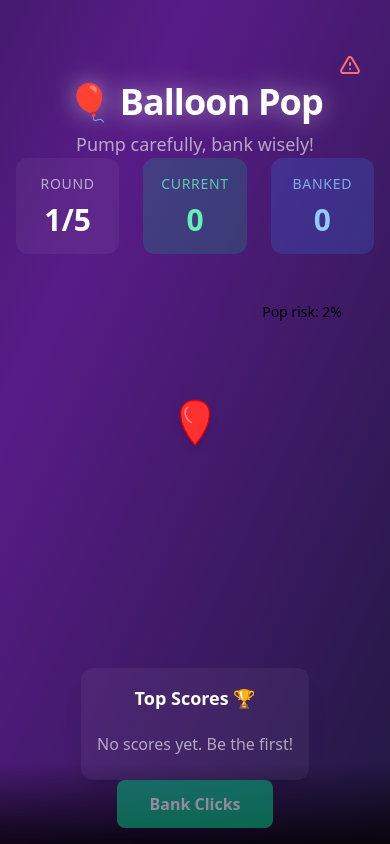
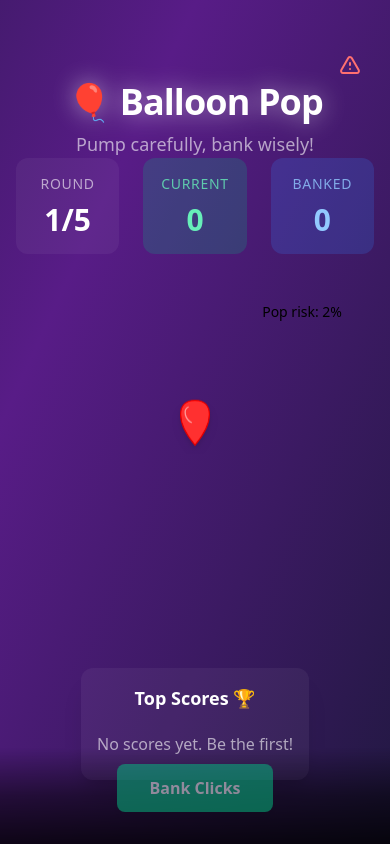
Before and after one commit to davidpm1021/balloon-pop, a React (Vite) app: page / in a window 390 px wide. Built offline with nearby package versions, Linux system fonts and the light colour scheme.

Commit message:
Fix: Increase bottom spacing for better mobile visibility

```diff
--- a/src/App.jsx
+++ b/src/App.jsx
@@ -234,7 +234,7 @@ function App() {
           <p className="text-white/60 text-lg">Pump carefully, bank wisely!</p>
         </div>
 
-        <div className="flex-1 flex flex-col items-center justify-center -mt-8 mb-24">
+        <div className="flex-1 flex flex-col items-center justify-center -mt-8 mb-32">
           <div className="w-full max-w-4xl grid grid-cols-1 md:grid-cols-[2fr,1fr] gap-8 items-center">
             <div className="flex flex-col space-y-6">
               <ScoreBoard
@@ -295,7 +295,7 @@ function App() {
           </div>
         </div>
 
-        <div className="fixed bottom-0 left-0 right-0 p-4 bg-gradient-to-t from-black/80 to-transparent z-50">
+        <div className="fixed bottom-0 left-0 right-0 pb-8 p-4 bg-gradient-to-t from-black/80 via-black/50 to-transparent z-50">
           <div className="flex justify-center gap-4 max-w-5xl mx-auto">
             <button
               onClick={handleBankClicks}
```
